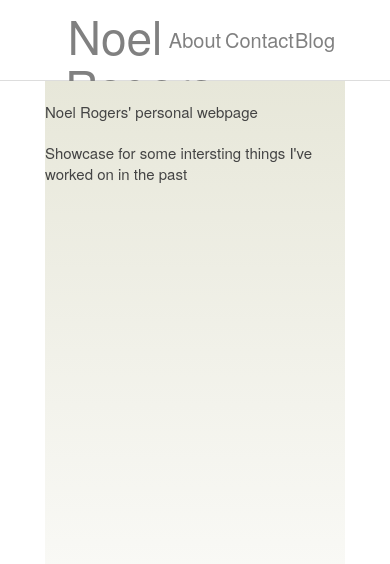
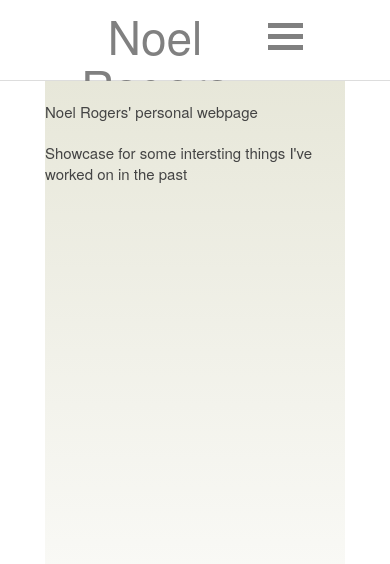
Before and after one commit to noelano/noelano.github.io, a Jekyll site: the page built from index.html, in a window 390 px wide. Shown: the top 564 px of the page. Built offline with Jekyll 4.4.1, drawn with Linux system fonts in a browser that asks for light colours.

Commit message:
Menu button on small screens

```diff
--- a/_includes/header.html
+++ b/_includes/header.html
@@ -5,12 +5,30 @@
         <a href="{{ "/" | prepend: site.baseurl }}" class="nav">{{ site.title }}</a>
         </h1>
     </div>
+    <div class="nav-options">
     {% for page in site.pages %} {% if page.title %}
         <a href="{{ page.url | prepend: site.baseurl }}" class="nav">
             <div class="navbar">{{ page.title }}</div>
         </a>
     {% endif %} {% endfor %}
     <a href="{{ "/blog" | prepend: site.baseurl }}" class="nav"><div class="navbar">Blog</div></a>
+    </div>
+
+    <div class="dropdown">
+        <div class="nav-menu">
+            <div class="box">
+            <div id="menu"></div>
+            <div id="menu"></div>
+            <div id="menu"></div>
+            </div>
+        </div>
+        <div class="dropdown-content">
+        {% for page in site.pages %} {% if page.title %}
+            <a href="{{ page.url | prepend: site.baseurl }}">{{ page.title }}</a>
+            {% endif %} {% endfor %}
+            <a href="{{ "/blog" | prepend: site.baseurl }}">Blog</a>
+        </div>
+    </div>
 </div>
 </div>
 <hr/>
--- a/_sass/myStyle.scss
+++ b/_sass/myStyle.scss
@@ -180,6 +180,70 @@ h1 a.nav:hover, h1 a.nav:visited:hover{
 	color: #406fbc;
 }
 
+#menu {
+    width: 35px;
+    height: 5px;
+    background-color: gray;
+    margin: 6px 0;
+}
+
+/* The container <div> - needed to position the dropdown content */
+.dropdown {
+    position: relative;
+    display: inline-block;
+    height: 80px;
+    width: 80px;
+    margin-right: 0px;
+}
+
+.nav-menu {
+    position: absolute;
+    height: 70px;
+    width: 80px;
+}
+
+.box {
+    margin: auto;
+    width: 35px;
+    margin-top: 23px;
+}
+
+/* Dropdown Content (Hidden by Default) */
+.dropdown-content {
+    display: none;
+    position: absolute;
+    background-color: #f9f9f9;
+    min-width: 160px;
+    box-shadow: 0px 8px 16px 0px rgba(0,0,0,0.2);
+    z-index: 1;
+    margin-top: 80px;
+}
+
+/* Links inside the dropdown */
+.dropdown-content a {
+    color: black;
+    padding: 12px 16px;
+    text-decoration: none;
+    display: block;
+}
+
+/* Change color of dropdown links on hover */
+.dropdown-content a:hover {background-color: #f1f1f1}
+
+/* Show the dropdown menu on hover */
+.dropdown:hover .dropdown-content {
+    display: block;
+}
+
+/* Change the background color of the dropdown button when the dropdown content is shown */
+.dropdown:hover {
+    background-color: #406fbc;
+}
+
+.dropdown:hover .nav-menu #menu {
+    background-color: #eff2f7;
+}
+
 /* LISTS */
 
 ul{
--- a/_sass/responsive.scss
+++ b/_sass/responsive.scss
@@ -26,11 +26,11 @@
     .container .two-thirds.column               { width: 620px; }
 
 	/* OWN CODE */
-	.container .navbar		              { width: 180px; float: left; text-align: center;}
+	.container .navbar	                { width: 180px; float: left; text-align: center;}
 
-	.container .head		              { width: 360px; float: left; text-align: center;}
+	.container .head		        { width: 360px; float: left; text-align: center;}
 
-
+	.nav-menu                               {display:none;}
 
 /* #Tablet (Portrait)
 ================================================== */
@@ -48,8 +48,9 @@
         .container .two-thirds.column               { width: 492px; }
 
 		/* OWN CODE */
-	.container .navbar		              { width: 133px; float: left; text-align: center;}
-	.container .head		              { width: 266px; float: left; text-align: center;}
+	.container .navbar		            { width: 133px; float: left; text-align: center;}
+	.container .head	                    { width: 300px; float: left; text-align: center;}
+	.nav-menu                                   { display: none; }
     }
 
 
@@ -68,8 +69,10 @@
         .container .two-thirds.column  { width: 300px; }
 
 		/* OWN CODE */
-	.container .navbar		              { width: 60px; float: left; text-align: center;}
-	.container .head		              { width: 120px; float: left; text-align: center;}
+	.container .navbar		              { display: none; }
+	.container .head		              { width: 200px; float: left; text-align: center;}
+        .nav-options                                  { display: none; }
+	.nav-menu                                     { display: block; }
     }
 
 
@@ -89,7 +92,9 @@
 
 		/* OWN CODE */
 	.container .navbar		              { width: 80px; float: left; text-align: center;}
-	.container .head		              { width: 160px; float: left; text-align: center;}
+	.container .head		              { width: 320px; float: left; text-align: center;}
+	.nav-options                                  {display:none;}
+	.nav-menu                                     { display: block; }
  }
 
 
```
